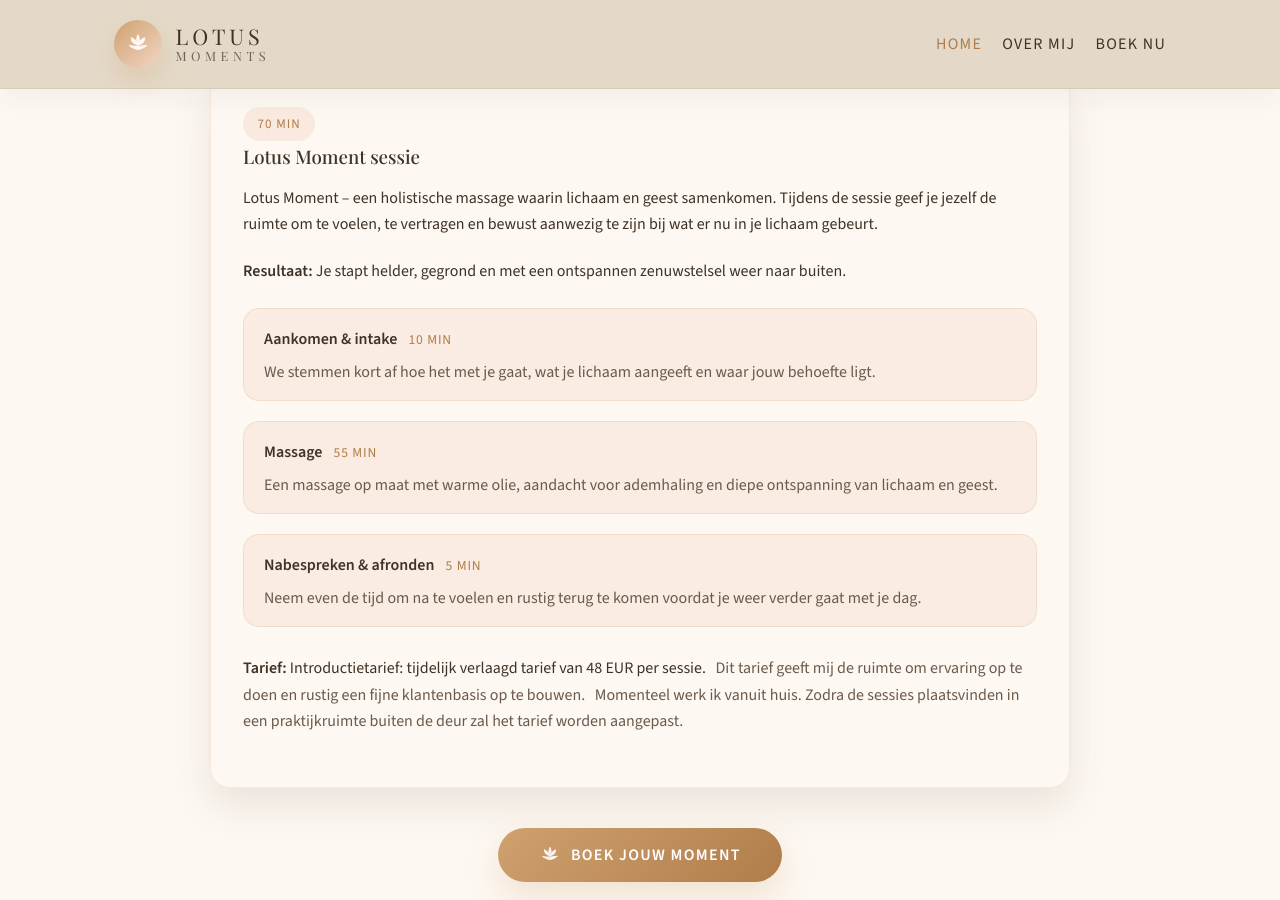
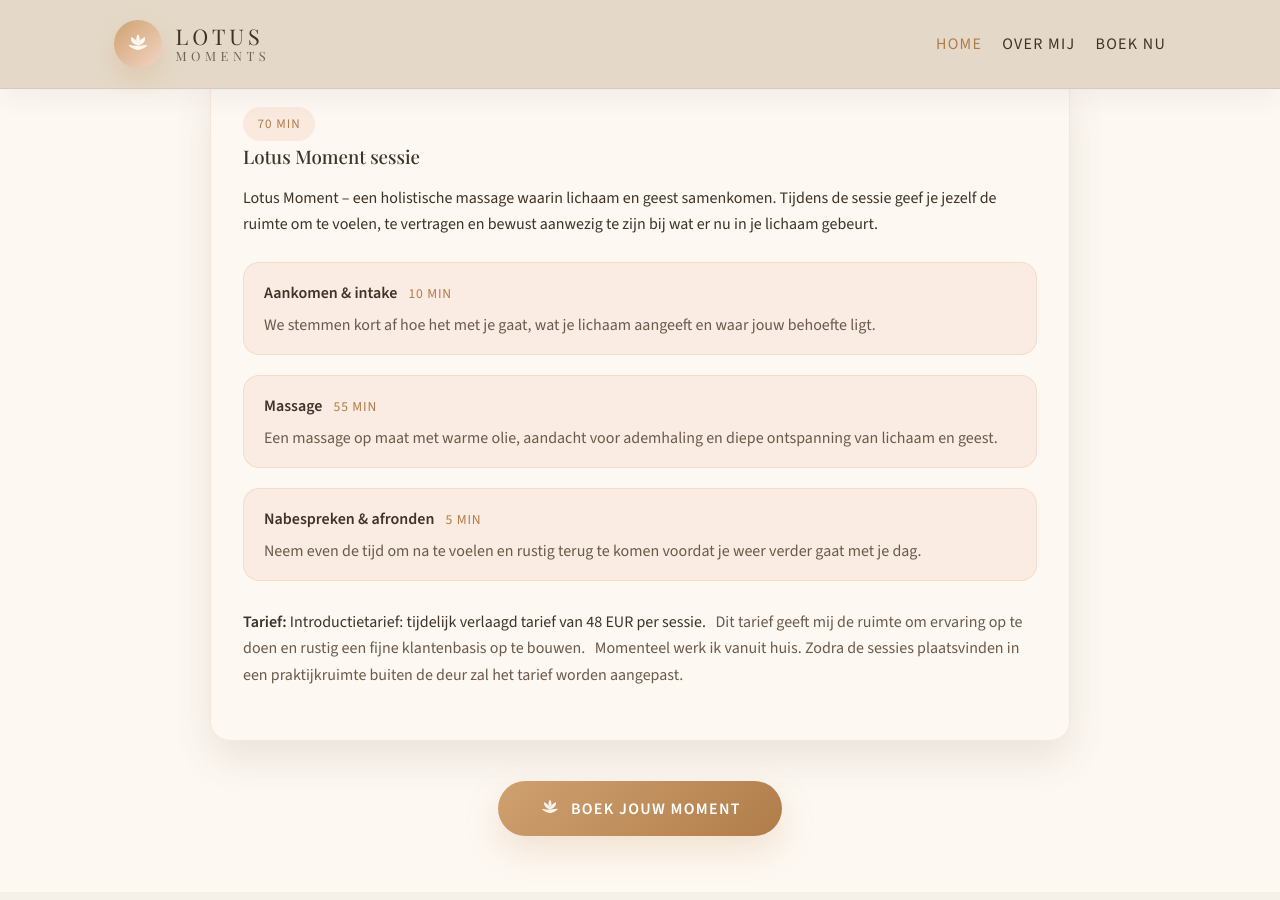
Before and after one commit to LotusMoments/website, a Jekyll site: the page built from index.md, in a window 1280 px wide and 900 px high, scrolled down 1357 px. Built offline with Jekyll 4.4.1, drawn with Linux system fonts in a browser that asks for light colours.

Commit message:
Do not promise any result

```diff
--- a/_data/behandelingen.yml
+++ b/_data/behandelingen.yml
@@ -5,7 +5,6 @@
     Lotus Moment – een holistische massage waarin lichaam en geest samenkomen.
     Tijdens de sessie geef je jezelf de ruimte om te voelen, te vertragen en bewust
     aanwezig te zijn bij wat er nu in je lichaam gebeurt.
-  resultaat: Je stapt helder, gegrond en met een ontspannen zenuwstelsel weer naar buiten.
   fases:
     - titel: Aankomen & intake
       duur: 10 min
--- a/_layouts/home.html
+++ b/_layouts/home.html
@@ -78,9 +78,6 @@ layout: default
         <span class="pill">{{ treatment.duur }}</span>
         <h3>{{ treatment.naam }}</h3>
         <p>{{ treatment.omschrijving }}</p>
-        {% if treatment.resultaat %}
-        <p><strong>Resultaat:</strong> {{ treatment.resultaat }}</p>
-        {% endif %}
         {% if treatment.fases %}
         <ul class="treatment-steps">
           {% for fase in treatment.fases %}
```
